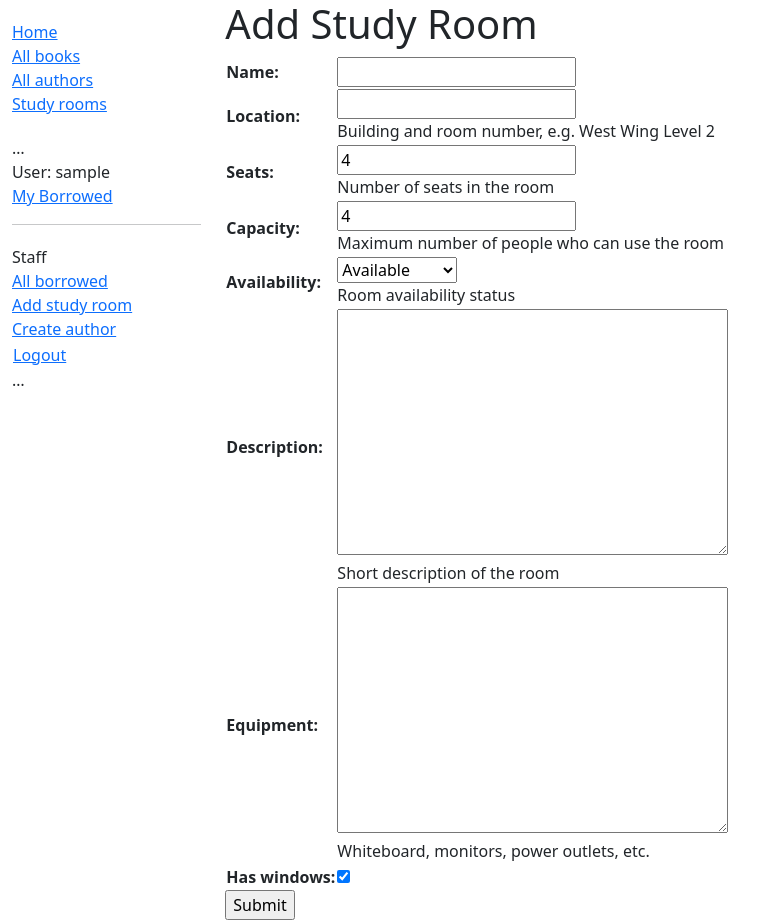
After one commit to Whiteig-CIS/django_local_library, a Django app: page /catalog/study-room/create/ in a window 1280 px wide. The commit adds this page. Shown: the whole page, without its empty margins (0-779 px from the left). Run offline with Django 4.2, Linux system fonts and the light colour scheme; the visitor is signed in with stand-in values (Sample User, id 1).

Commit message:
'my spin added to project' -- study rooms

```diff
--- a/locallibrary/catalog/forms.py
+++ b/locallibrary/catalog/forms.py
@@ -4,7 +4,7 @@ from django import forms
 from django.core.exceptions import ValidationError
 from django.utils.translation import gettext_lazy as _
 
-from .models import Book
+from .models import Book, StudyRoom, StudyRoomBooking
 
 
 class BookForm(forms.ModelForm):
@@ -29,3 +29,22 @@ class RenewBookForm(forms.Form):
 
         # Remember to always return the cleaned data.
         return data
+
+
+class StudyRoomForm(forms.ModelForm):
+    class Meta:
+        model = StudyRoom
+        fields = [
+            'name', 'location', 'seats', 'capacity', 'availability',
+            'description', 'equipment', 'has_windows',
+        ]
+
+
+class StudyRoomBookingForm(forms.ModelForm):
+    class Meta:
+        model = StudyRoomBooking
+        fields = ['start_time', 'end_time', 'status', 'notes']
+        widgets = {
+            'start_time': forms.DateTimeInput(attrs={'type': 'datetime-local'}),
+            'end_time': forms.DateTimeInput(attrs={'type': 'datetime-local'}),
+        }
--- a/locallibrary/catalog/models.py
+++ b/locallibrary/catalog/models.py
@@ -6,6 +6,7 @@ from django.db.models import UniqueConstraint # Constrains fields to unique valu
 from django.db.models.functions import Lower # Returns lower cased value of field
 
 from django.conf import settings
+from django.core.exceptions import ValidationError
 
 from datetime import date
 
@@ -142,3 +143,81 @@ class Author(models.Model):
     def __str__(self):
         """String for representing the Model object."""
         return f'{self.last_name}, {self.first_name}'
+
+
+class StudyRoom(models.Model):
+    """A library study room that patrons can view and staff can manage."""
+
+    ROOM_STATUS = (
+        ('a', 'Available'),
+        ('o', 'Occupied'),
+        ('r', 'Reserved'),
+        ('m', 'Maintenance'),
+    )
+
+    name = models.CharField(max_length=200)
+    location = models.CharField(
+        max_length=200,
+        help_text='Building and room number, e.g. West Wing Level 2',
+    )
+    seats = models.PositiveIntegerField(default=4, help_text='Number of seats in the room')
+    capacity = models.PositiveIntegerField(
+        default=4,
+        help_text='Maximum number of people who can use the room',
+    )
+    availability = models.CharField(
+        max_length=1,
+        choices=ROOM_STATUS,
+        default='a',
+        help_text='Room availability status',
+    )
+    description = models.TextField(
+        max_length=1000,
+        blank=True,
+        help_text='Short description of the room',
+    )
+    equipment = models.TextField(blank=True, help_text='Whiteboard, monitors, power outlets, etc.')
+    has_windows = models.BooleanField(default=True)
+
+    class Meta:
+        ordering = ['location', 'name']
+        permissions = (('can_manage_study_rooms', 'Manage study rooms'),)
+
+    def __str__(self):
+        return f'{self.name} ({self.location})'
+
+    def get_absolute_url(self):
+        return reverse('study-room-detail', args=[str(self.id)])
+
+
+class StudyRoomBooking(models.Model):
+    """A staff-created reservation for a study room."""
+
+    BOOKING_STATUS = (
+        ('b', 'Booked'),
+        ('c', 'Checked In'),
+        ('f', 'Finished'),
+        ('x', 'Cancelled'),
+    )
+
+    room = models.ForeignKey(StudyRoom, on_delete=models.RESTRICT)
+    user = models.ForeignKey(
+        settings.AUTH_USER_MODEL,
+        on_delete=models.SET_NULL,
+        null=True,
+        blank=True,
+    )
+    start_time = models.DateTimeField()
+    end_time = models.DateTimeField()
+    status = models.CharField(max_length=1, choices=BOOKING_STATUS, default='b')
+    notes = models.TextField(blank=True)
+
+    class Meta:
+        ordering = ['start_time']
+
+    def __str__(self):
+        return f'{self.room} reserved from {self.start_time:%Y-%m-%d %H:%M}'
+
+    def clean(self):
+        if self.end_time and self.start_time and self.end_time <= self.start_time:
+            raise ValidationError('The booking end time must be after the start time.')
--- a/locallibrary/catalog/templates/base_generic.html
+++ b/locallibrary/catalog/templates/base_generic.html
@@ -23,6 +23,7 @@
               <li><a href="{% url 'index' %}">Home</a></li>
               <li><a href="{% url 'books' %}">All books</a></li>
               <li><a href="{% url 'authors' %}">All authors</a></li>
+              <li><a href="{% url 'study-rooms' %}">Study rooms</a></li>
             </ul>
             <ul class="sidebar-nav">
     …
@@ -36,6 +37,7 @@
                     <ul class="sidebar-nav">
                         <li>Staff</li>
                         <li><a href="{% url 'books-on-loan' %}">All borrowed</a></li>
+                        <li><a href="{% url 'study-room-create' %}">Add study room</a></li>
                         {% if perms.catalog.add_author %}
                         <li><a href="{% url 'author-create' %}">Create author</a></li>
                         {% endif %}
--- /dev/null
+++ b/locallibrary/catalog/templates/catalog/studyroom_form.html
@@ -0,0 +1,13 @@
+{% extends "base_generic.html" %}
+
+{% block content %}
+  <h1>{% if object %}Update Study Room{% else %}Add Study Room{% endif %}</h1>
+
+  <form action="" method="post">
+    {% csrf_token %}
+    <table>
+      {{ form.as_table }}
+    </table>
+    <input type="submit" value="Submit" />
+  </form>
+{% endblock %}
--- a/locallibrary/catalog/urls.py
+++ b/locallibrary/catalog/urls.py
@@ -29,3 +29,12 @@ urlpatterns += [
     path('author/<int:pk>/update/', views.AuthorUpdate.as_view(), name='author-update'),
     path('author/<int:pk>/delete/', views.AuthorDelete.as_view(), name='author-delete'),
 ]
+
+urlpatterns += [
+    path('study-rooms/', views.StudyRoomListView.as_view(), name='study-rooms'),
+    path('study-room/<int:pk>/', views.StudyRoomDetailView.as_view(), name='study-room-detail'),
+    path('study-room/create/', views.StudyRoomCreate.as_view(), name='study-room-create'),
+    path('study-room/<int:pk>/update/', views.StudyRoomUpdate.as_view(), name='study-room-update'),
+    path('study-room/<int:pk>/delete/', views.StudyRoomDelete.as_view(), name='study-room-delete'),
+    path('study-room/<int:pk>/reserve/', views.StudyRoomBookingCreate.as_view(), name='study-room-booking-create'),
+]
--- a/locallibrary/catalog/views.py
+++ b/locallibrary/catalog/views.py
@@ -1,13 +1,13 @@
 from django.shortcuts import render
 
-from .models import Book, Author, BookInstance, Genre
+from .models import Book, Author, BookInstance, Genre, StudyRoom, StudyRoomBooking
 
 from django.views import generic
 from django.views.generic.edit import CreateView, UpdateView, DeleteView
 from django.urls import reverse_lazy
-from django.contrib.auth.mixins import LoginRequiredMixin, PermissionRequiredMixin
+from django.contrib.auth.mixins import LoginRequiredMixin, PermissionRequiredMixin, UserPassesTestMixin
 
-from .forms import BookForm, RenewBookForm
+from .forms import BookForm, RenewBookForm, StudyRoomForm, StudyRoomBookingForm
 
 class LibrarianLoanedBooksView(LoginRequiredMixin, generic.ListView):
     model = BookInstance
@@ -178,3 +178,58 @@ class AuthorDelete(LoginRequiredMixin, PermissionRequiredMixin, DeleteView):
             return HttpResponseRedirect(
                 reverse("author-delete", kwargs={"pk": self.object.pk})
             )
+
+
+class StaffRequiredMixin(LoginRequiredMixin, UserPassesTestMixin):
+    """Allow room-management actions only for staff accounts."""
+
+    def test_func(self):
+        return self.request.user.is_staff
+
+
+class StudyRoomListView(generic.ListView):
+    model = StudyRoom
+    paginate_by = 10
+
+
+class StudyRoomDetailView(generic.DetailView):
+    model = StudyRoom
+
+
+class StudyRoomCreate(StaffRequiredMixin, CreateView):
+    model = StudyRoom
+    form_class = StudyRoomForm
+    template_name = 'catalog/studyroom_form.html'
+
+
+class StudyRoomUpdate(StaffRequiredMixin, UpdateView):
+    model = StudyRoom
+    form_class = StudyRoomForm
+    template_name = 'catalog/studyroom_form.html'
+
+
+class StudyRoomDelete(StaffRequiredMixin, DeleteView):
+    model = StudyRoom
+    template_name = 'catalog/studyroom_confirm_delete.html'
+    success_url = reverse_lazy('study-rooms')
+
+
+class StudyRoomBookingCreate(StaffRequiredMixin, CreateView):
+    model = StudyRoomBooking
+    form_class = StudyRoomBookingForm
+    template_name = 'catalog/studyroombooking_form.html'
+
+    def dispatch(self, request, *args, **kwargs):
+        self.room = get_object_or_404(StudyRoom, pk=kwargs['pk'])
+        return super().dispatch(request, *args, **kwargs)
+
+    def form_valid(self, form):
+        form.instance.room = self.room
+        form.instance.user = self.request.user
+        response = super().form_valid(form)
+        self.room.availability = 'r'
+        self.room.save(update_fields=['availability'])
+        return response
+
+    def get_success_url(self):
+        return reverse('study-room-detail', kwargs={'pk': self.room.pk})
```
Also changed, not shown: locallibrary/catalog/admin.py (+15 -1 lines), locallibrary/catalog/templates/catalog/studyroom_confirm_delete.html (added, +12 -0 lines), locallibrary/catalog/templates/catalog/studyroom_detail.html (added, +25 -0 lines), locallibrary/catalog/templates/catalog/studyroom_list.html (added, +28 -0 lines), locallibrary/catalog/templates/catalog/studyroombooking_form.html (added, +13 -0 lines), locallibrary/catalog/tests/test_study_rooms.py (added, +88 -0 lines), locallibrary/catalog/migrations/0005_studyroom_studyroombooking.py (added).
